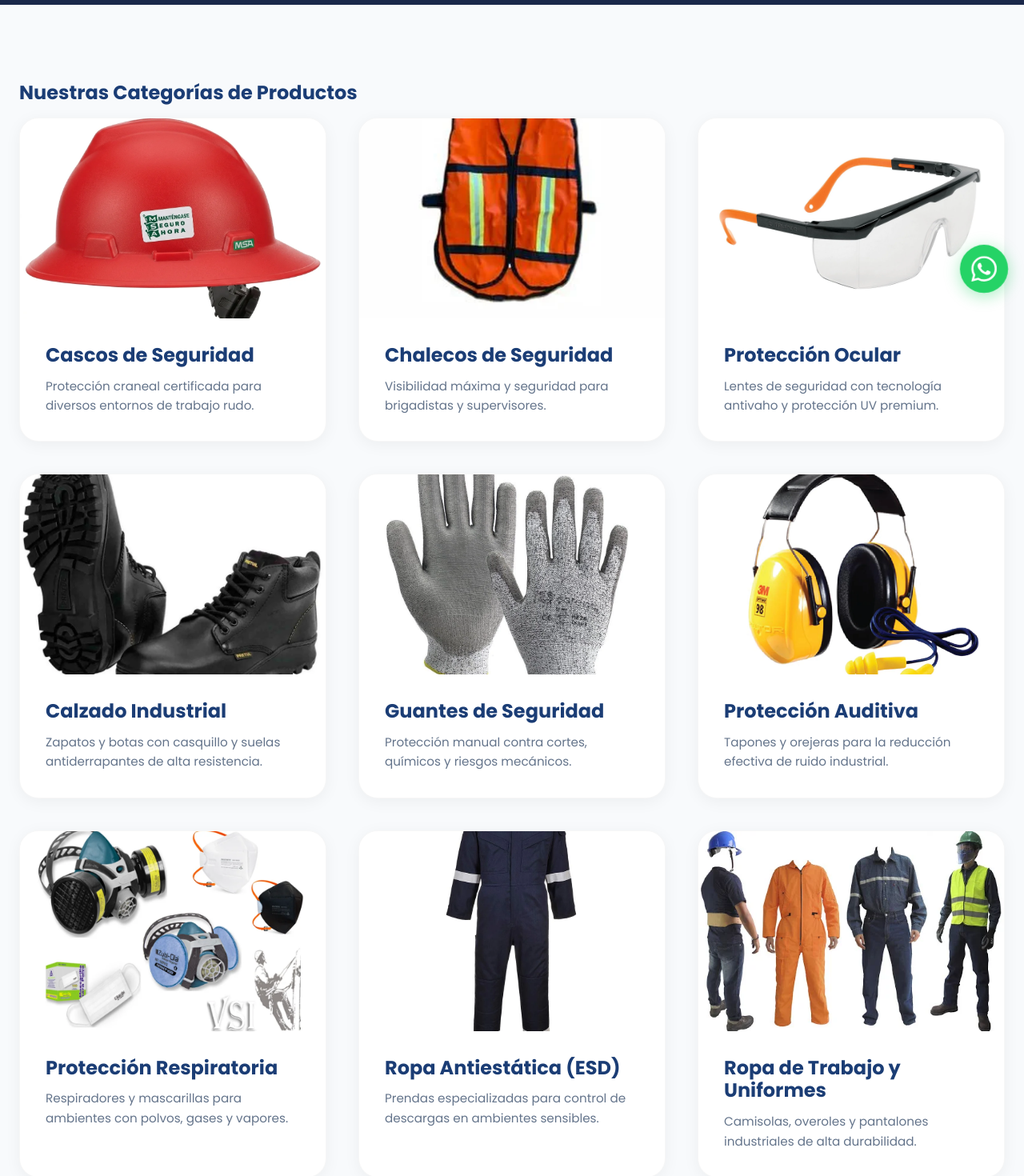
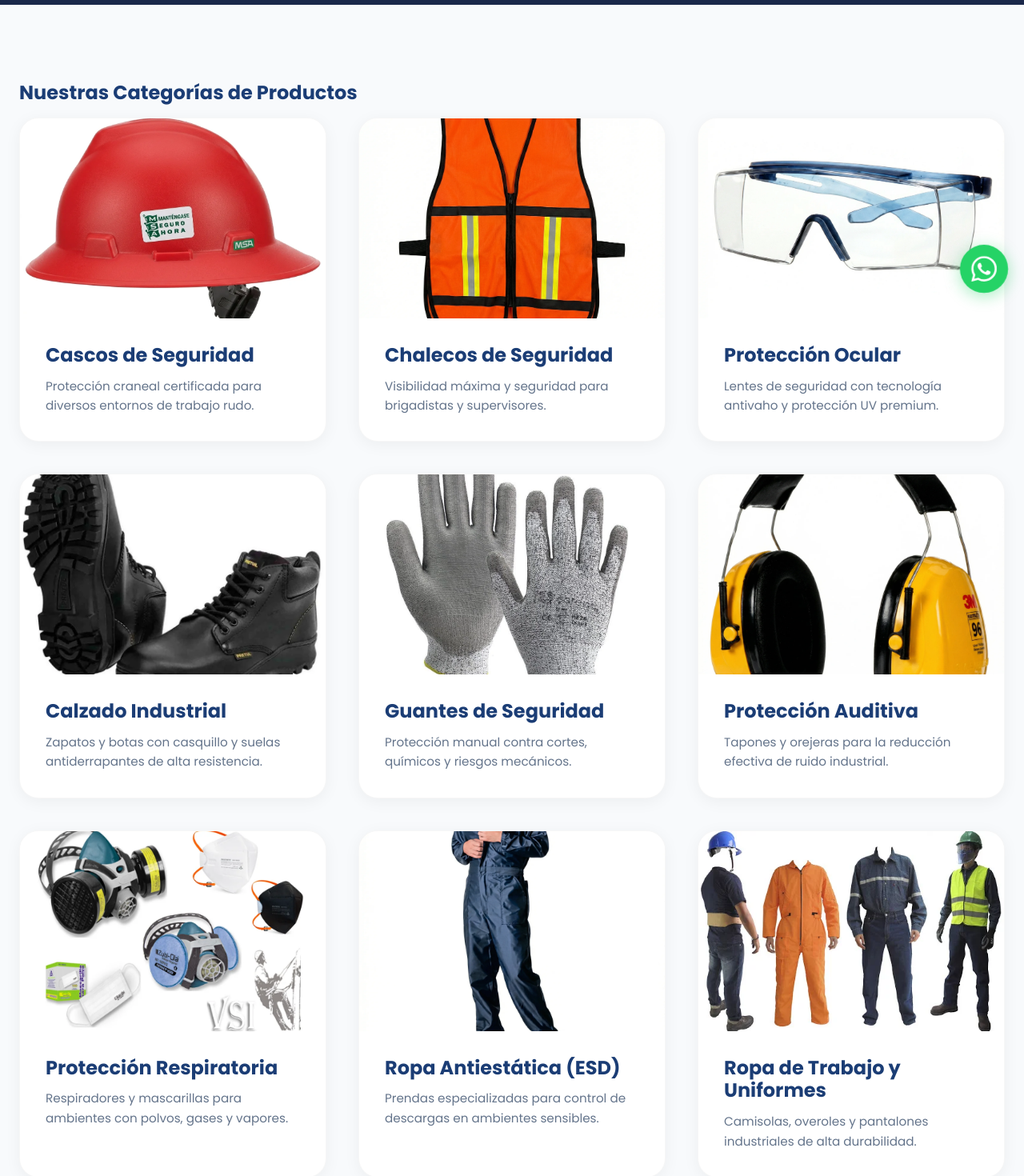
Before and after one commit to lunavalos/vilmarindustrial.com, a Next.js app: page /productos in a window 1280 px wide. Shown: the part 394-1864 px from the top of the page at 80% size. Built offline with nearby package versions, Linux system fonts and the light colour scheme.

Commit message:
cambio de imagenes

```diff
--- a/src/app/productos/[category]/page.tsx
+++ b/src/app/productos/[category]/page.tsx
@@ -49,7 +49,7 @@ const CATEGORIES_DATA: Record<string, CategoryData> = {
   "chalecos": {
     title: "Chalecos de Seguridad",
     description: "Prendas de alta visibilidad que combinan seguridad y funcionalidad. Diseñados bajo normativas internacionales para garantizar la máxima protección en áreas de riesgo.",
-    heroImage: "/images/productos/productos index/chalecos/CH.webp",
+    heroImage: "/images/fotos nuevas/chalecos/chaleco portada.webp",
     items: [
       {
         name: "Chaleco de Supervisor",
--- a/src/app/productos/page.tsx
+++ b/src/app/productos/page.tsx
@@ -16,13 +16,13 @@ const categories = [
   {
     id: "chalecos",
     title: "Chalecos de Seguridad",
-    image: "/images/productos/productos index/chalecos/CH.webp",
+    image: "/images/fotos nuevas/chalecos/chaleco portada.webp",
     description: "Visibilidad máxima y seguridad para brigadistas y supervisores."
   },
   {
     id: "lentes",
     title: "Protección Ocular",
-    image: "/images/productos/productos index/lentes de seguridad.webp",
+    image: "/images/fotos nuevas/lentes de seguridad/Sobrelentes 3M SecureFit.webp",
     description: "Lentes de seguridad con tecnología antivaho y protección UV premium."
   },
   {
@@ -40,7 +40,7 @@ const categories = [
   {
     id: "auditivos",
     title: "Protección Auditiva",
-    image: "/images/productos/productos index/auditivo.webp",
+    image: "/images/fotos nuevas/auditivos/3M PELTOR Optime Orejeras 98 H9A.webp",
     description: "Tapones y orejeras para la reducción efectiva de ruido industrial."
   },
   {
@@ -52,7 +52,7 @@ const categories = [
   {
     id: "ropa-antiestatica",
     title: "Ropa Antiestática (ESD)",
-    image: "/images/productos/productos index/ropa antiestatica.webp",
+    image: "/images/fotos nuevas/Ropa Antiestática/overol.webp",
     description: "Prendas especializadas para control de descargas en ambientes sensibles."
   },
   {
```
Also changed, not shown: public/images/fotos nuevas/chalecos/chaleco portada.webp (added).
